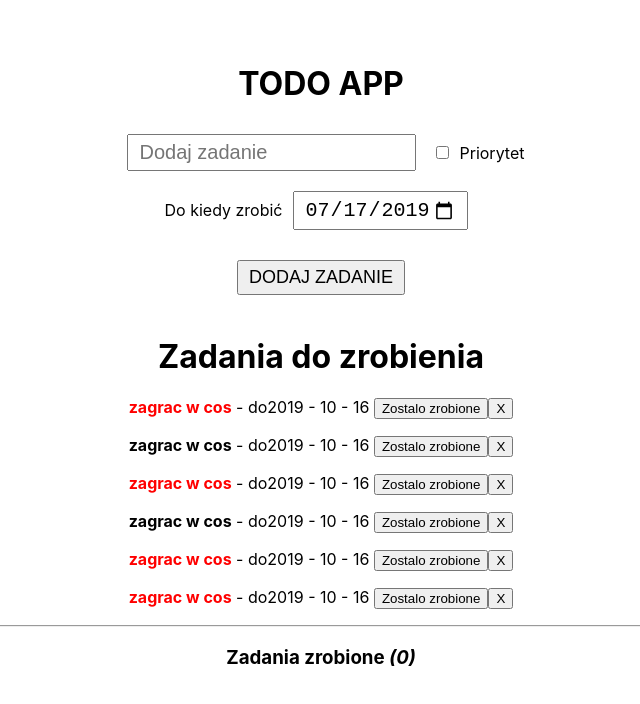
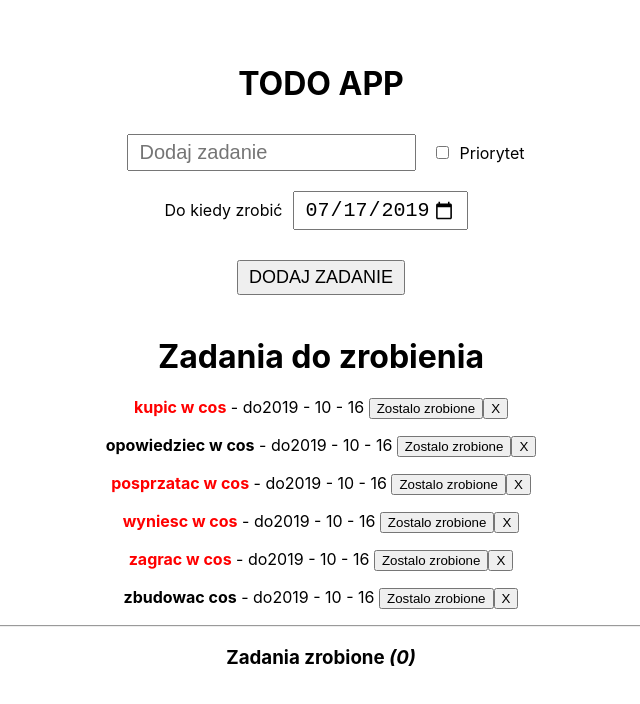
Before and after one commit to jacekmaciejak/todo-app, a React (Create React App) app: page / in a window 1280 px wide. Shown: the top 704 px of the page, without its empty margins (319-959 px from the left). Built offline with nearby package versions, Linux system fonts and the light colour scheme.

Commit message:
Added sorting method

```diff
--- a/src/components/App.js
+++ b/src/components/App.js
@@ -17,7 +17,7 @@ class App extends Component {
       },
       {
         id: 1,
-        text: "zagrac w cos",
+        text: "zbudowac cos",
         date: "2019 - 10 - 16",
         important: false,
         active: true,
@@ -25,7 +25,7 @@ class App extends Component {
       },
       {
         id: 2,
-        text: "zagrac w cos",
+        text: "kupic w cos",
         date: "2019 - 10 - 16",
         important: true,
         active: true,
@@ -33,7 +33,7 @@ class App extends Component {
       },
       {
         id: 3,
-        text: "zagrac w cos",
+        text: "opowiedziec w cos",
         date: "2019 - 10 - 16",
         important: false,
         active: true,
@@ -41,7 +41,7 @@ class App extends Component {
       },
       {
         id: 4,
-        text: "zagrac w cos",
+        text: "wyniesc w cos",
         date: "2019 - 10 - 16",
         important: true,
         active: true,
@@ -49,7 +49,7 @@ class App extends Component {
       },
       {
         id: 5,
-        text: "zagrac w cos",
+        text: "posprzatac w cos",
         date: "2019 - 10 - 16",
         important: true,
         active: true,
--- a/src/components/TaskList.js
+++ b/src/components/TaskList.js
@@ -4,6 +4,30 @@ import Task from "./Task";
 const TaskList = props => {
   const active = props.tasks.filter(task => task.active);
   const done = props.tasks.filter(task => !task.active);
+
+  //done.sort((a, b) => b.finishDate - a.finishDate);
+  //Ponizej jest ta sama funkcja co wyzej
+  if (done.length >= 2) {
+    done.sort((a, b) => {
+      if (a.finishDate < b.finishDate) {
+        return 1;
+      }
+      if (a.finishDate > b.finishDate) {
+        return -1;
+      }
+      return 0;
+    });
+  }
+
+  if (active.length >= 2) {
+    active.sort((a, b) => {
+      a = a.text.toLowerCase();
+      b = b.text.toLowerCase();
+      if (a < b) return -1;
+      if (a > b) return 1;
+      return 0;
+    });
+  }
 
   const activeTasks = active.map(task => (
     <Task
```
